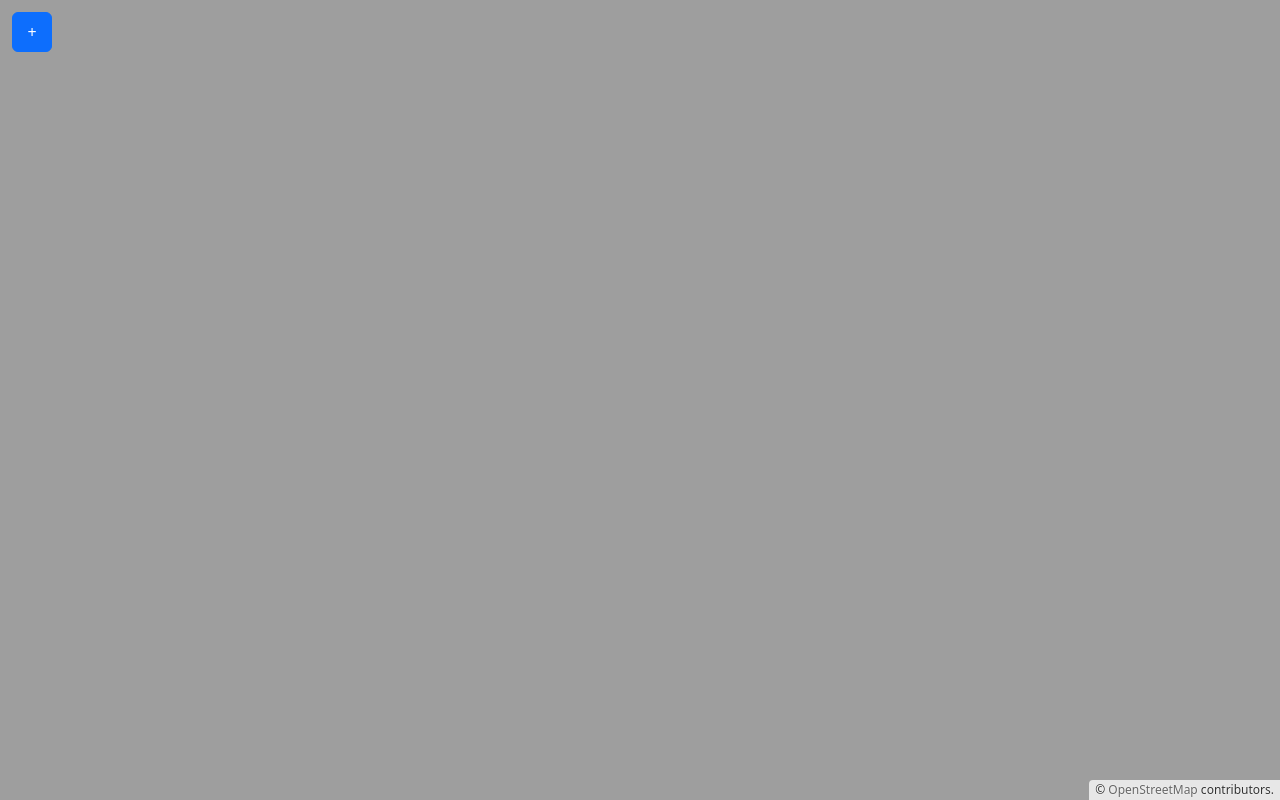
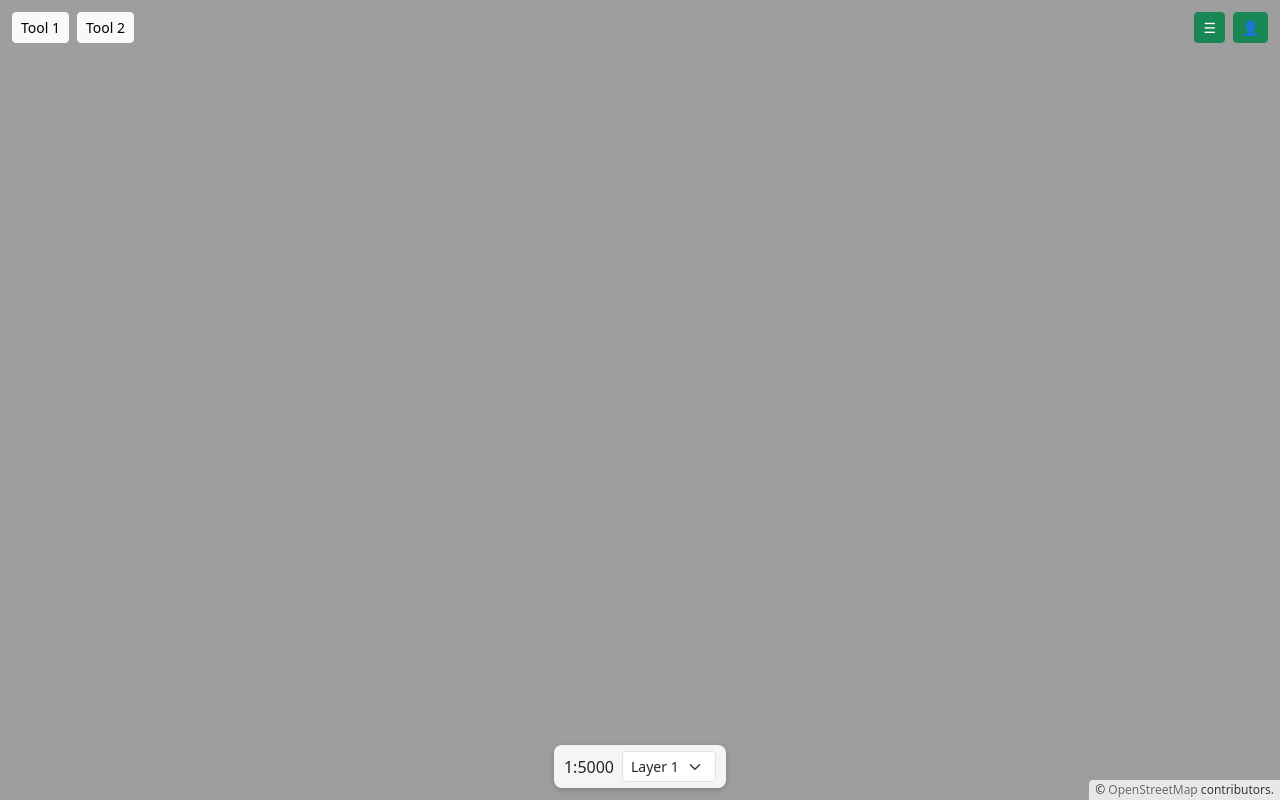
Before and after one commit to AlenKelemen/testI18n, a website built with Vite: page index.html in a window 1280 px wide. Built offline with nearby package versions, Linux system fonts and the light colour scheme.

Commit message:
toolbars

```diff
--- a/src/main.js
+++ b/src/main.js
@@ -26,11 +26,34 @@ const map = new Map({
   controls: defaultControls({ zoom: false })
 });
 
-const btn = elt('button', {
-  class: 'btn btn-primary map-btn',
-  onclick: () => console.log('klik')
-}, '+');
-document.body.appendChild(btn);
+/* LEFT TOPBAR (tools placeholder) */
+const topbarLeft = elt('div', { class: 'map-topbar-left' }, [
+  elt('button', { class: 'btn btn-light btn-sm' }, 'Tool 1'),
+  elt('button', { class: 'btn btn-light btn-sm' }, 'Tool 2')
+]);
+
+/* RIGHT TOPBAR (menu placeholder) */
+const topbarRight = elt('div', { class: 'map-topbar-right' }, [
+  elt('button', { class: 'btn btn-success btn-sm' }, '☰'),
+  elt('button', { class: 'btn btn-success btn-sm' }, '👤')
+]);
+
+/* BOTTOM BAR */
+const bottombar = elt('div', { class: 'map-bottombar' }, [
+  elt('span', {}, '1:5000'),
+
+  elt('select', { class: 'form-select form-select-sm' }, [
+    elt('option', {}, 'Layer 1'),
+    elt('option', {}, 'Layer 2')
+  ])
+]);
+
+/* ADD TO DOM */
+document.body.append(
+  topbarLeft,
+  topbarRight,
+  bottombar
+);
 
 console.log(map);
 
--- a/src/style.css
+++ b/src/style.css
@@ -4,18 +4,43 @@ html, body, #map {
   width: 100%;
   height: 100%;
 }
-.map-btn {
+/* TOP BARS */
+
+.map-topbar-left,
+.map-topbar-right {
   position: absolute;
   top: 12px;
+  display: flex;
+  align-items: center;
+  gap: 8px;
+  z-index: 1000;
+}
+
+.map-topbar-left {
   left: 12px;
+}
 
-  width: 40px;
-  height: 40px;
-  padding: 0;
+.map-topbar-right {
+  right: 12px;
+}
+
+/* BOTTOM BAR */
+
+.map-bottombar {
+  position: absolute;
+  bottom: 12px;
+  left: 50%;
+  transform: translateX(-50%);
 
   display: flex;
   align-items: center;
-  justify-content: center;
+  gap: 8px;
+
+  padding: 6px 10px;
+
+  background: rgba(255, 255, 255, 0.9);
+  border-radius: 8px;
+  box-shadow: 0 2px 6px rgba(0,0,0,0.2);
 
   z-index: 1000;
 }
```
